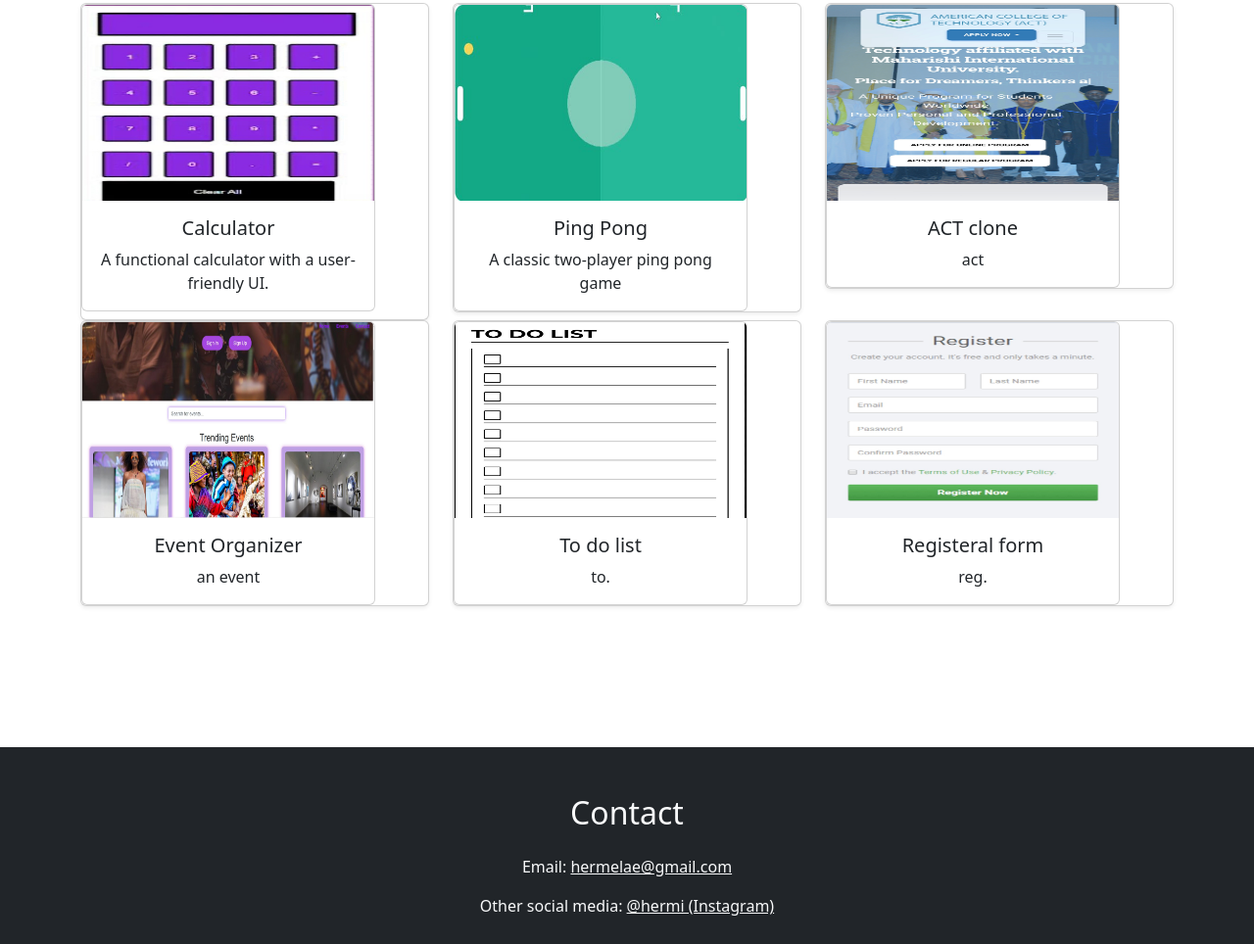
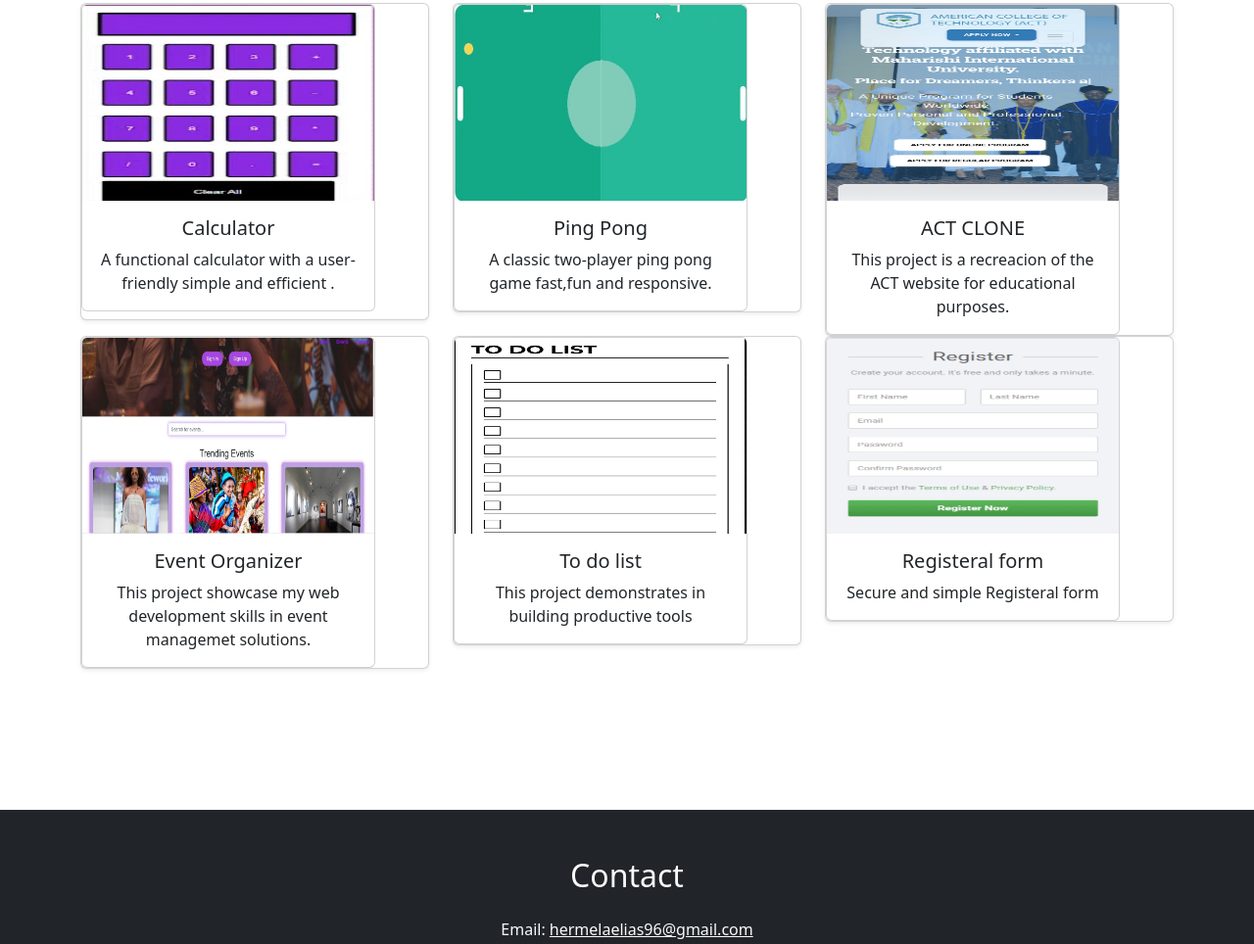
Before and after one commit to Hermela422/Portifolio_Main, a plain HTML site: page index.html in a window 1280 px wide. Shown: the part 1546-2510 px from the top of the page at 98% size. Drawn offline with nearby package versions, Linux system fonts and the light colour scheme.

Commit message:
Update index.html

```diff
--- a/index.html
+++ b/index.html
@@ -68,7 +68,7 @@
                             <img src="IMG_5658.PNG" class="card-img-top" style="height: 200px;" alt="...">
                             <div class="card-body text-center">
                                 <h5 class="card-title">Calculator</h5>
-                                <p class="card-text">A functional calculator with a user-friendly UI.</p>
+                                <p class="card-text">A functional calculator with a user-friendly  simple and efficient .</p>
                             </div>
                         </div>
                     </div>
@@ -80,7 +80,7 @@
                             <img src="photo_2025-03-27_11-11-12.jpg" class="card-img-top" style="height: 200px;"  alt="...">
                             <div class="card-body text-center">
                                 <h5 class="card-title">Ping Pong</h5>
-                                <p class="card-text">A classic two-player ping pong game</p>
+                                <p class="card-text">A classic two-player ping pong game fast,fun and responsive.</p>
                             </div>
                         </div>
                     </div>
@@ -92,8 +92,8 @@
                         <div class="card" style="width: 300px;">
                             <img src="IMG_5659.PNG" class="card-img-top" style="height: 200px;" alt="...">
                             <div class="card-body text-center">
-                                <h5 class="card-title">ACT clone</h5>
-                                <p class="card-text"> act</p>
+                                <h5 class="card-title">ACT CLONE</h5>
+                                <p class="card-text"> This project is a recreacion of the ACT website for educational purposes.</p>
                             </div>
                         </div>
                     </div>
@@ -104,7 +104,7 @@
                             <img src="photo_2025-03-27_11-11-27.jpg" class="card-img-top" style="height: 200px;" alt="...">
                             <div class="card-body text-center">
                                 <h5 class="card-title">Event Organizer</h5>
-                                <p class="card-text">an event</p>
+                                <p class="card-text">This project showcase my web development skills in event managemet solutions.</p>
                             </div>
                         </div>
                     </div>
@@ -117,7 +117,7 @@
                             <img src="IMG_5660.PNG" class="card-img-top" style="height: 200px;" alt="...">
                             <div class="card-body text-center">
                                 <h5 class="card-title">To do list</h5>
-                                <p class="card-text">to.</p>
+                                <p class="card-text">This project demonstrates in building productive tools</p>
                             </div>
                         </div>
                     </div>
@@ -130,7 +130,7 @@
                             <img src="IMG_5661.PNG" class="card-img-top" style="height: 200px;" alt="...">
                             <div class="card-body text-center">
                                 <h5 class="card-title">Registeral form</h5>
-                                <p class="card-text">reg.</p>
+                                <p class="card-text">Secure and simple Registeral form</p>
                             </div>
                         </div>
                     </div>
@@ -142,7 +142,7 @@
     <section id="contact" class="text-center py-5 bg-dark text-light">
         <div class="container">
             <h2 class="mb-4">Contact</h2>
-            <p>Email: <a href="mailto:hermelae@gmail.com" class="text-light">hermelae@gmail.com</a></p>
+            <p>Email: <a href="mailto:hermelae@gmail.com" class="text-light">hermelaelias96@gmail.com</a></p>
             <p>Other social media: <a href="#" class="text-light">@hermi (Instagram)</a></p>
         </div>
     </section>
```
